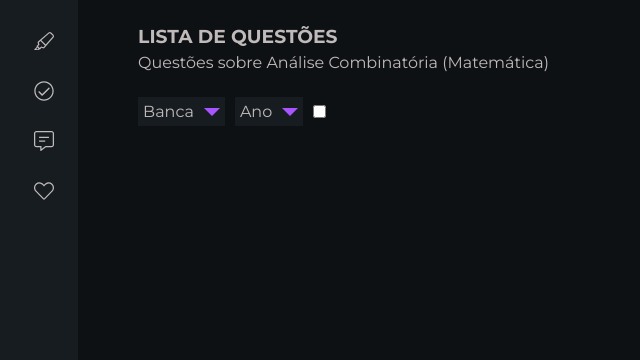
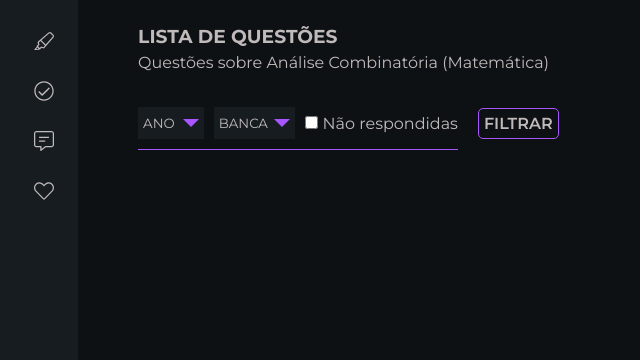
Before and after one commit to evelynbittelbrunn/minder, a PHP site: page /lista-questoes.php in a window 1280 px wide. Shown: the part 60-420 px from the top of the page, without its empty margins (0-640 px from the left). Run offline with PHP 8.4, Linux system fonts and the light colour scheme; data that the repository does not hold is empty.

Commit message:
Ajustes no filtro (CSS) 25-09-2021

```diff
--- a/css/style.css
+++ b/css/style.css
@@ -924,12 +924,20 @@ header{
 
 /* TELA QUESTÕES */
 
-.filtros{
+.filtros-container{
     margin-bottom: 25px;
     color: #C0BABB;
     display: flex;
+    gap: 20px;
+    align-items: center;
+}
+
+.filtros-container .filtros{
+    display: flex;
     gap: 10px;
     align-items: center;
+    padding: 10px 0;
+    border-bottom: 1px solid #A855FF;
 }
 
 .filtros .filtro{
@@ -938,15 +946,61 @@ header{
     padding: 5px;
     display: flex;
     align-items: center;
+    outline: 0;
 }
 
-.filtro .seta{
+.botao-filtro{
+    font-weight: 600;
+    padding: 5px;
+    border: 1px solid #A855FF;
+    border-radius: 5px;
+}
+
+.caixa-select{
+    position: relative;
+    display: flex;
+    height: 32px;
+    background-color: #4516A9;
+}
+
+.caixa-select::after{
+    content: '';
+    position: absolute;
+    top: 12px;
+    right: 5px;
+    color: #4516A9;
+    cursor: pointer;
+    pointer-events: none;
+    transition: .25s all ease;
     width: 0;
     height: 0;
     border-left: 8px solid transparent;
     border-right: 8px solid transparent;
     border-top: 8px solid #A855FF;
     margin-left: 10px;
+}
+
+.caixa-select:hover::after{
+    border-top: 8px solid #C0BABB;
+}
+
+.select{
+    appearance: none;
+    box-shadow: none;
+    border: 0;
+    flex: 1;
+    padding-right: 2em!important;
+    color: #C0BABB;
+    cursor: pointer;
+    padding-right: 10px;
+}
+
+.caixa-check input{
+    color: #A855FF;
+}
+
+.caixa-check label{
+    cursor: pointer;
 }
 
 .questoes-container{
--- a/lista-questoes.php
+++ b/lista-questoes.php
@@ -107,20 +107,28 @@
                 <h3>Lista de questões</h3>
                 <p>Questões sobre Análise Combinatória (Matemática)</p>
             </div>
-            <div class="filtros">
-                <div class="filtro">Banca
-                    <section>
-
-                    </section>
-                    <span class="seta"></span>
+            <div class="filtros-container">
+                <div class="filtros">
+                    <div class="caixa-select">
+                        <select class="filtro select" name="" id="">
+                            <option value="">ANO</option>
+                            <option value="">2009</option>
+                            <option value="">2020</option>
+                        </select>
+                    </div>
+                    <div class="caixa-select">
+                        <select class="filtro select" name="" id="">
+                            <option value="">BANCA</option>
+                            <option value="">ENEM</option>
+                            <option value="">UERJ</option>
+                        </select>
+                    </div>
+                    <div class="caixa-check">
+                        <input type="checkbox" name="" id="check-respondida">
+                        <label for="check-respondida">Não respondidas</label>
+                    </div>
                 </div>
-                <div class="filtro">Ano
-                    <section>
-
-                    </section>
-                    <span class="seta"></span>
-                </div>
-                <input type="checkbox" name="" id="">
+                <div class="botao-filtro">FILTRAR</div>
             </div>
             <div class="questoes-container-content">
                 <?php echo montaListaQuestoes(); ?>
```
